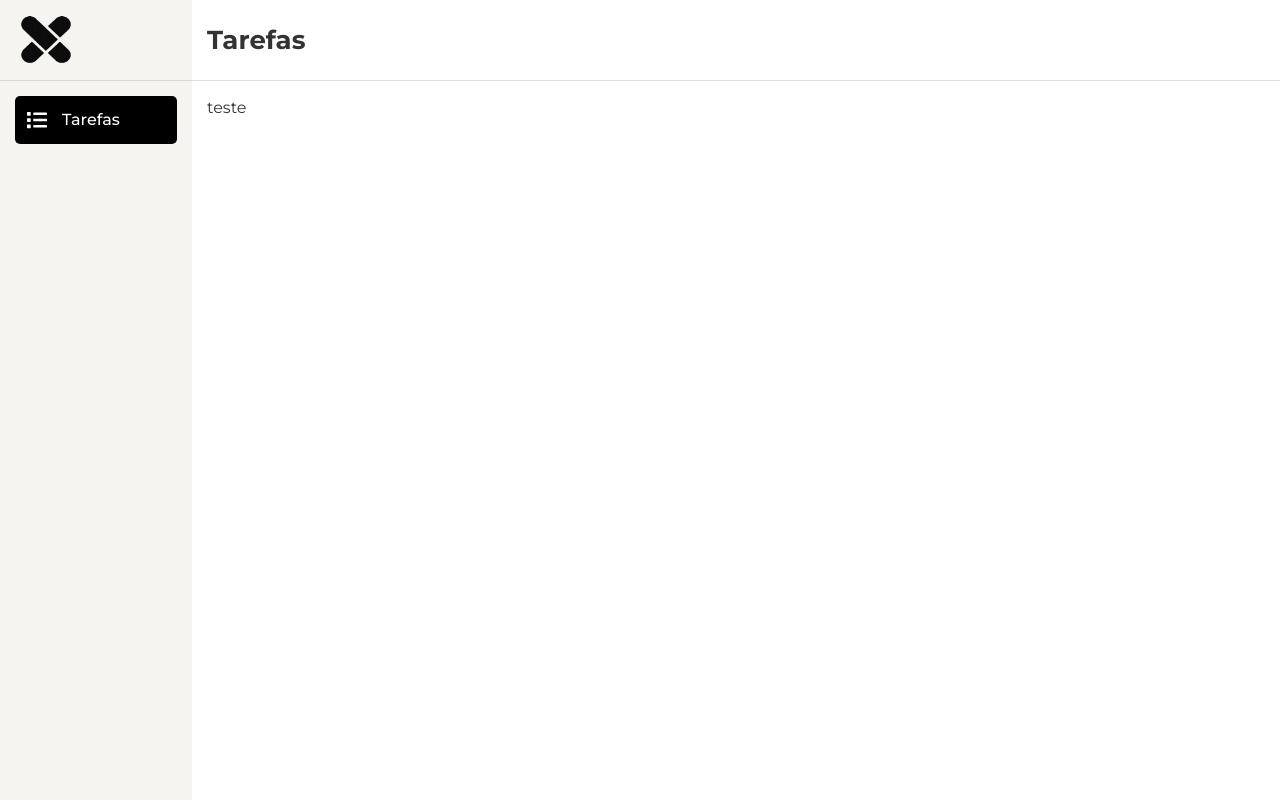
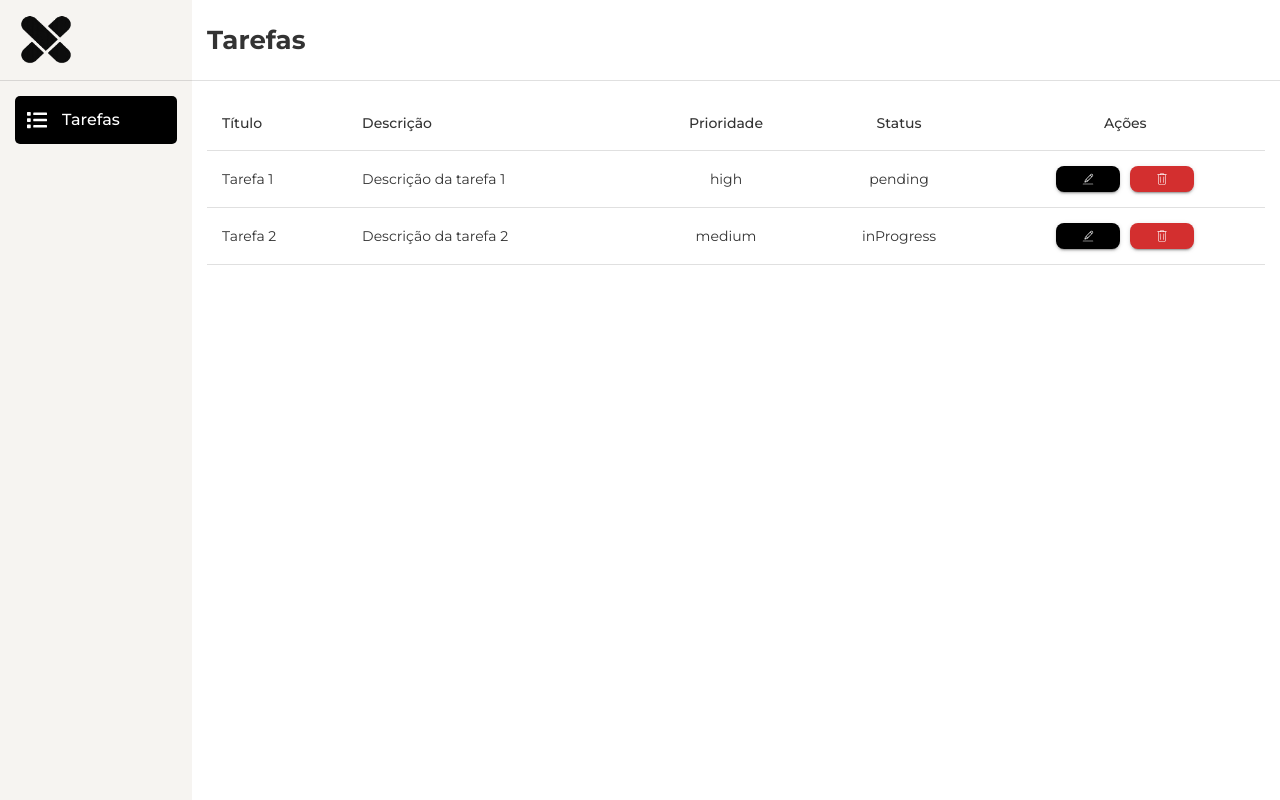
Before and after one commit to guilhermeoln/teste-sga, a Next.js app: page /tasks in a window 1280 px wide. Built offline with nearby package versions, Linux system fonts and the light colour scheme.

Commit message:
feat: tasks table

```diff
--- a/src/app/(private)/tasks/page.tsx
+++ b/src/app/(private)/tasks/page.tsx
@@ -1,3 +1,18 @@
+"use client";
+
+import CustomTable from "@/components/CustomTable";
+import { Task } from "@/types";
+import useContainer from "./useContainer";
+
 export default function Tasks() {
-  return <>teste</>;
+  const { columns, tasks } = useContainer();
+
+  return (
+    <CustomTable<Task>
+      columns={columns}
+      data={tasks}
+      rowsPerPage={10}
+      emptyMessage="Nenhuma tarefa encontrada"
+    />
+  );
 }
--- /dev/null
+++ b/src/app/(private)/tasks/useContainer.tsx
@@ -0,0 +1,52 @@
+import { Column } from "@/components/CustomTable";
+import { Task } from "@/types";
+import { Box, Button } from "@mui/material";
+import { CiEdit, CiTrash } from "react-icons/ci";
+
+export default function useContainer() {
+  const tasks: Task[] = [
+    {
+      id: 1,
+      title: "Tarefa 1",
+      description: "Descrição da tarefa 1",
+      priority: "high",
+      status: "pending",
+    },
+    {
+      id: 2,
+      title: "Tarefa 2",
+      description: "Descrição da tarefa 2",
+      priority: "medium",
+      status: "inProgress",
+    },
+  ];
+
+  const columns: Column<Task>[] = [
+    { key: "title", label: "Título" },
+    { key: "description", label: "Descrição" },
+    { key: "priority", label: "Prioridade", align: "center" },
+    { key: "status", label: "Status", align: "center" },
+    {
+      key: "id",
+      label: "Ações",
+      align: "center",
+      render: (row: Task) => {
+        return (
+          <Box display="flex" justifyContent="center" gap="10px">
+            <Button variant="contained" color="primary">
+              <CiEdit />
+            </Button>
+            <Button variant="contained" color="error">
+              <CiTrash />
+            </Button>
+          </Box>
+        );
+      },
+    },
+  ];
+
+  return {
+    columns,
+    tasks,
+  };
+}
--- /dev/null
+++ b/src/components/CustomTable/index.tsx
@@ -0,0 +1,156 @@
+"use client";
+
+import React from "react";
+import {
+  Box,
+  Table,
+  TableHead,
+  TableBody,
+  TableRow,
+  TableCell,
+  Skeleton,
+  Typography,
+  IconButton,
+  styled,
+} from "@mui/material";
+import { MdArrowLeft, MdArrowRight } from "react-icons/md";
+import Image from "next/image";
+import useContainer from "./useContainer";
+import { PageNumberBox, PaginationWrapper, TableWrapper } from "./styles";
+
+export interface Column<T> {
+  key: keyof T;
+  label: string;
+  align?: "left" | "center" | "right";
+  width?: string | number;
+  render?: (row: T, rowIndex: number) => React.ReactNode;
+}
+
+export interface CustomTableProps<T> {
+  columns?: Column<T>[];
+  data?: T[];
+  emptyMessage?: string;
+  rowClick?: (row: T) => void;
+  isLoading?: boolean;
+  rowsPerPage?: number;
+}
+
+export default function CustomTable<T>({
+  columns = [],
+  data = [],
+  emptyMessage = "Nada por aqui ainda...",
+  rowClick,
+  isLoading = false,
+  rowsPerPage = 5,
+}: CustomTableProps<T>) {
+  const {
+    currentData,
+    handleNextPage,
+    handlePrevPage,
+    skeletonRows,
+    currentPage,
+    totalPages,
+  } = useContainer<T>({ rowsPerPage, data });
+
+  return (
+    <TableWrapper>
+      <Table size="small">
+        <TableHead>
+          <TableRow>
+            {columns.map((col, colIndex) => (
+              <TableCell
+                key={colIndex}
+                align={col.align || "left"}
+                sx={{ padding: "15px", width: col.width || "auto" }}
+              >
+                {col.label}
+              </TableCell>
+            ))}
+          </TableRow>
+        </TableHead>
+        <TableBody>
+          {isLoading ? (
+            skeletonRows.map((_, rowIndex) => (
+              <TableRow key={rowIndex}>
+                {columns.map((_, colIndex) => (
+                  <TableCell key={colIndex} sx={{ padding: "15px" }}>
+                    <Skeleton height={20} />
+                  </TableCell>
+                ))}
+              </TableRow>
+            ))
+          ) : data.length === 0 ? (
+            <TableRow>
+              <TableCell colSpan={columns.length}>
+                <Box
+                  display="flex"
+                  flexDirection="column"
+                  alignItems="center"
+                  py={5}
+                  gap={5}
+                >
+                  <Image
+                    src="/empty-data.svg"
+                    alt="Sem dados"
+                    width={150}
+                    height={150}
+                  />
+                  <Typography fontWeight={600} fontSize={22}>
+                    {emptyMessage}
+                  </Typography>
+                </Box>
+              </TableCell>
+            </TableRow>
+          ) : (
+            currentData.map((row, rowIndex) => (
+              <TableRow
+                key={rowIndex}
+                hover={!!rowClick}
+                onClick={() => rowClick?.(row)}
+                sx={{
+                  cursor: rowClick ? "pointer" : "default",
+                }}
+              >
+                {columns.map((col, colIndex) => (
+                  <TableCell
+                    key={colIndex}
+                    align={col.align || "left"}
+                    sx={{ padding: "15px" }}
+                  >
+                    {col.render
+                      ? col.render(row, rowIndex) ?? "-"
+                      : (row[col.key] as React.ReactNode) ?? "-"}
+                  </TableCell>
+                ))}
+              </TableRow>
+            ))
+          )}
+        </TableBody>
+      </Table>
+
+      {!isLoading && data.length > rowsPerPage && (
+        <PaginationWrapper>
+          <IconButton
+            onClick={handlePrevPage}
+            disabled={currentPage === 1}
+            sx={{ padding: 0, height: 25 }}
+          >
+            <MdArrowLeft color="white" />
+          </IconButton>
+
+          <PageNumberBox>
+            <Typography color="white">{currentPage}</Typography>
+          </PageNumberBox>
+
+          <IconButton
+            onClick={handleNextPage}
+            disabled={currentPage === totalPages}
+            sx={{ padding: 0, height: 25 }}
+          >
+            <MdArrowRight color="white" />
+          </IconButton>
+        </PaginationWrapper>
+      )}
+    </TableWrapper>
+  );
+}
--- /dev/null
+++ b/src/components/CustomTable/styles.ts
@@ -0,0 +1,23 @@
+import { Box } from "@mui/material";
+import { styled } from "@mui/material/styles";
+
+export const TableWrapper = styled(Box)({
+  width: "100%",
+  overflowX: "auto",
+});
+
+export const PaginationWrapper = styled(Box)({
+  display: "flex",
+  justifyContent: "center",
+  alignItems: "center",
+  marginTop: "16px",
+  gap: "8px",
+});
+
+export const PageNumberBox = styled(Box)({
+  display: "flex",
+  alignItems: "center",
+  justifyContent: "center",
+  padding: "8px 16px",
+  borderRadius: 8,
+});
--- /dev/null
+++ b/src/components/CustomTable/useContainer.ts
@@ -0,0 +1,46 @@
+import { useState } from "react";
+
+interface UseContainerParams<T> {
+  rowsPerPage: number;
+  data: T[];
+}
+
+interface UseContainerReturn<T> {
+  skeletonRows: unknown[];
+  currentData: T[];
+  handlePrevPage: () => void;
+  handleNextPage: () => void;
+  currentPage: number;
+  totalPages: number;
+}
+
+export default function useContainer<T>({
+  rowsPerPage,
+  data,
+}: UseContainerParams<T>): UseContainerReturn<T> {
+  const [currentPage, setCurrentPage] = useState(1);
+
+  const totalPages = Math.ceil(data.length / rowsPerPage);
+
+  const skeletonRows = Array.from({ length: 5 });
+
+  const startIndex = (currentPage - 1) * rowsPerPage;
+  const currentData = data.slice(startIndex, startIndex + rowsPerPage);
+
+  const handlePrevPage = () => {
+    if (currentPage > 1) setCurrentPage(currentPage - 1);
+  };
+
+  const handleNextPage = () => {
+    if (currentPage < totalPages) setCurrentPage(currentPage + 1);
+  };
+
+  return {
+    skeletonRows,
+    currentData,
+    handlePrevPage,
+    handleNextPage,
+    currentPage,
+    totalPages,
+  };
+}
```
Also changed, not shown: src/types/index.ts (+8 -0 lines).
